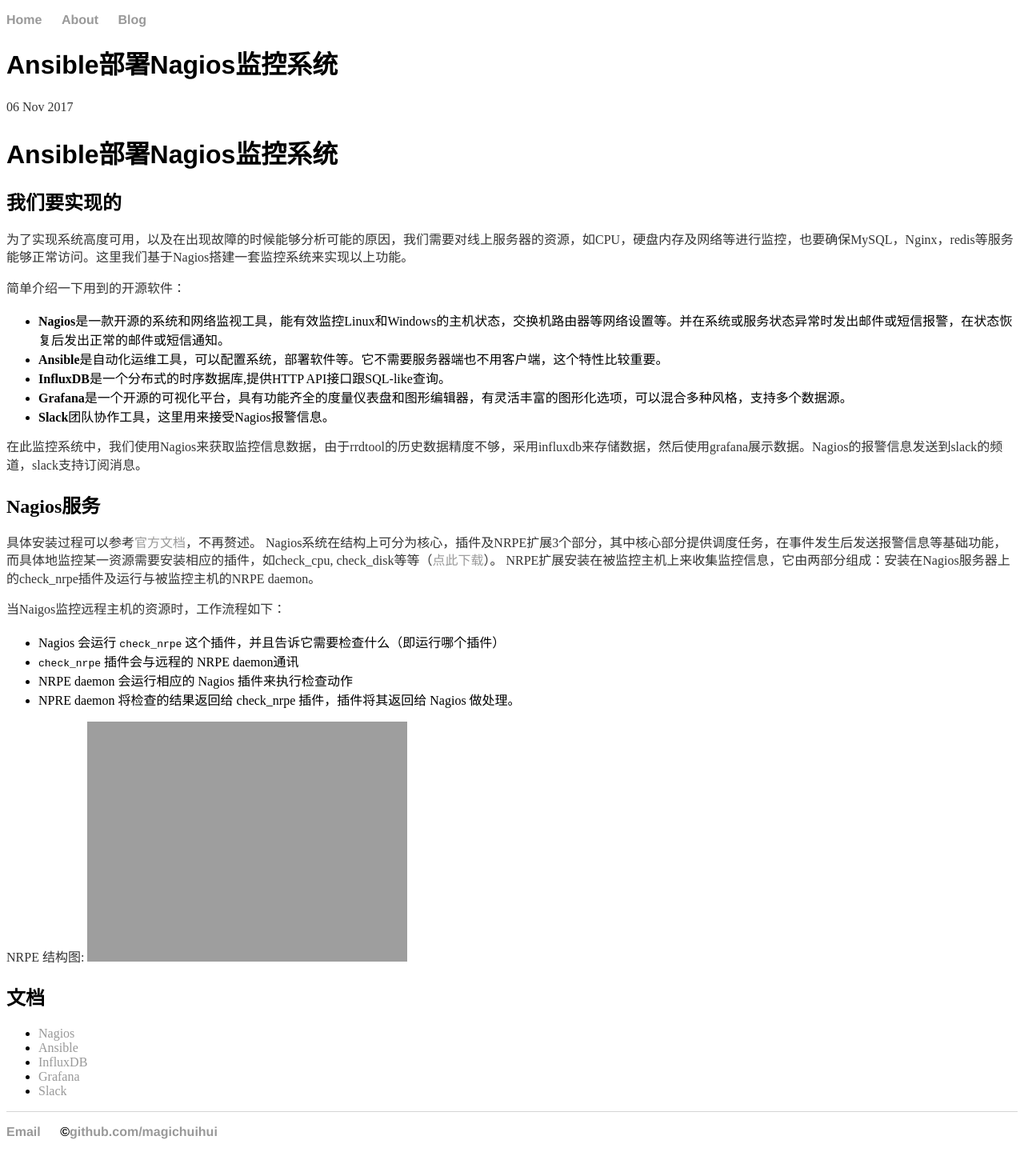
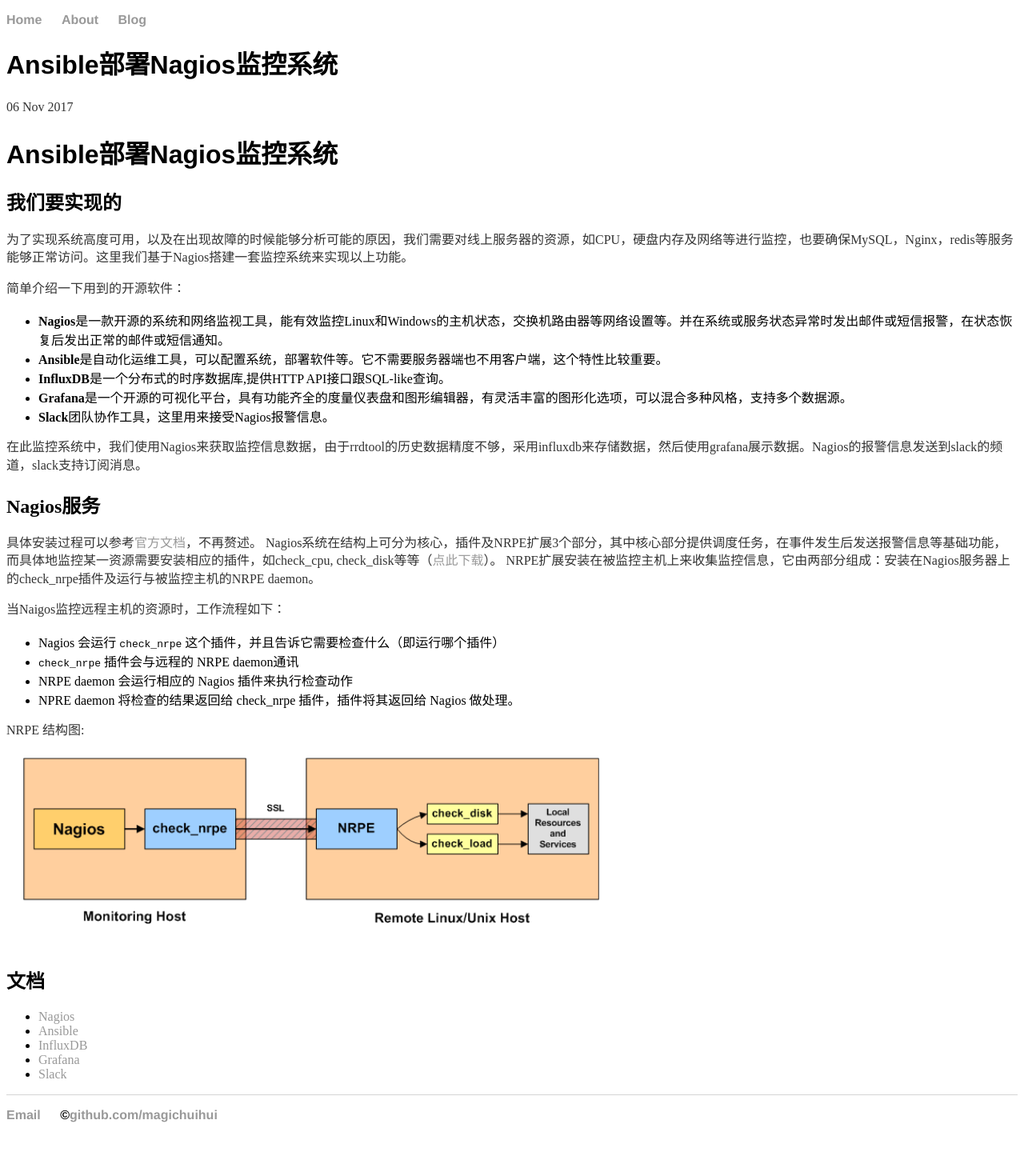
Before and after one commit to magichuihui/magichuihui.github.io, a Jekyll site: the page built from _posts/2017-11-06-nagios-ansible.md, in a window 1280 px wide. Shown: the whole page at 80% size. Built offline with Jekyll 4.4.1, drawn with Linux system fonts in a browser that asks for light colours; after the commit the page ends 1419 px from its top, so only the background shows below that.

Commit message:
change url to /images

```diff
--- a/_posts/2017-11-06-nagios-ansible.md
+++ b/_posts/2017-11-06-nagios-ansible.md
@@ -35,7 +35,8 @@
 * NPRE daemon 将检查的结果返回给 check_nrpe 插件，插件将其返回给 Nagios 做处理。
 
 NRPE 结构图:
-![NRPE结构图]('images/nrpe.png')
+
+![NRPE结构图](/images/nrpe.png)
 
 
 
```
